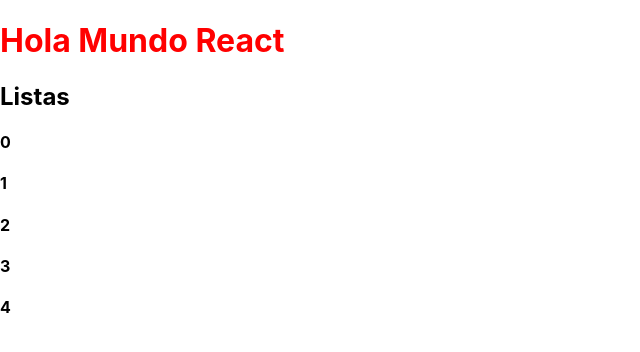
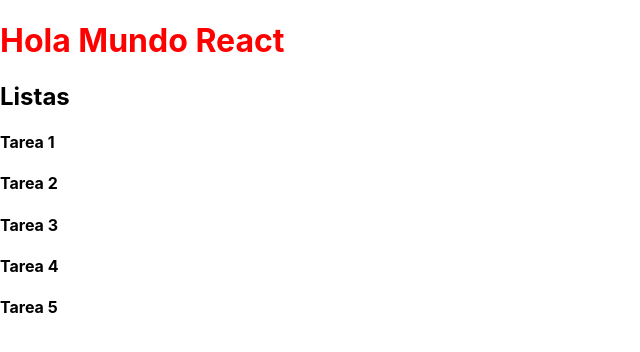
Before and after one commit to jcanelonmobdev/prueba-react, a React (Create React App) app in the folder my-app/: page / in a window 1280 px wide. Shown: the top 352 px of the page, without its empty margins (0-640 px from the left). Built offline with nearby package versions, Linux system fonts and the light colour scheme.

Commit message:
Clase 28 Array de objetos

```diff
--- a/my-app/src/components/Listas.jsx
+++ b/my-app/src/components/Listas.jsx
@@ -2,7 +2,14 @@
 
 const Listas = () => {
 
-    const initialState = [0, 1, 2, 3, 4]
+    const initialState = [
+        {id: 1, texto: "Tarea 1"},
+        {id: 2, texto: "Tarea 2"},
+        {id: 3, texto: "Tarea 3"},
+        {id: 4, texto: "Tarea 4"},
+        {id: 5, texto: "Tarea 5"},
+    ]
+
     const [lista, setlista] = useState(initialState)
 
     return (
@@ -10,7 +17,7 @@
             <h2>Listas</h2>
             {
                 lista.map((item, index) => (
-                    <h4 key={ index }>{ item }</h4>
+                    <h4 key={ item.id }>{ item.texto }</h4>
                 ))
             }
         </div>
```
